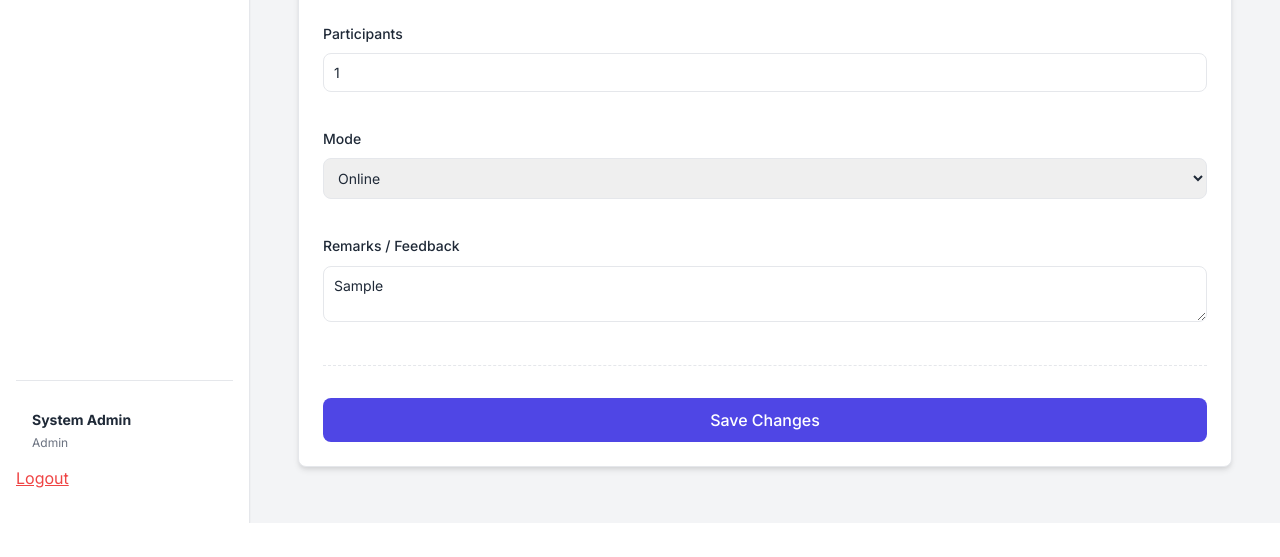
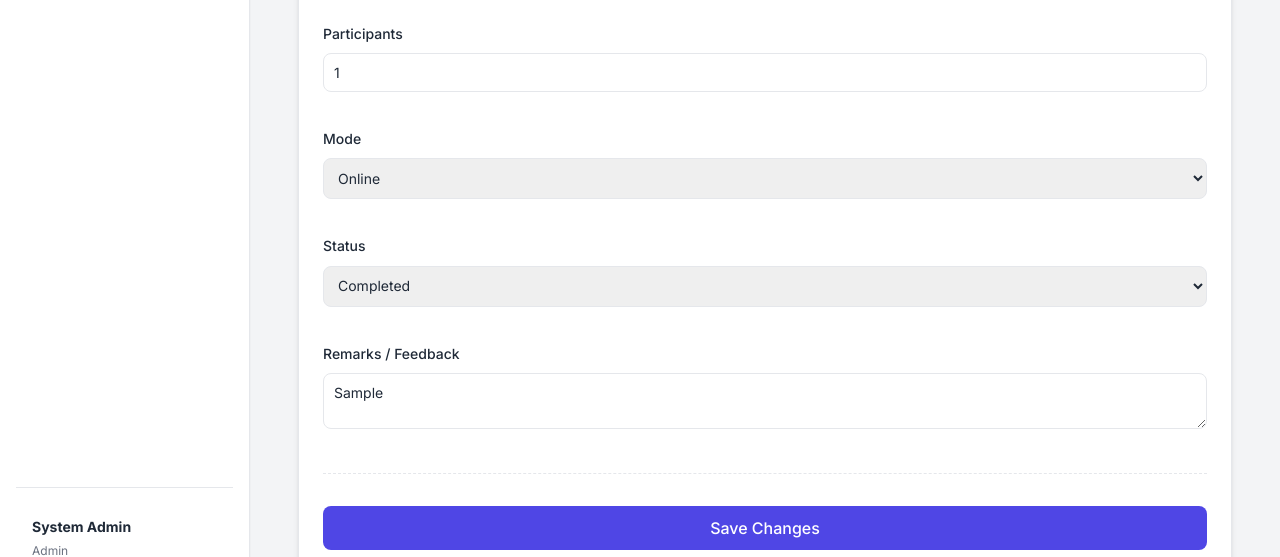
Before and after one commit to gops601/ETDomainTrainerDashboard, a Flask app: page /admin/entry/edit/1 in a window 1280 px wide. Shown: the part 784-1341 px from the top of the page. Before the commit the page ends 1307 px from the top, so only its background shows below. Run offline with Flask 3, Linux system fonts and the light colour scheme; a user stored in the database is signed in; tables that the repository leaves empty hold one stand-in row (values such as "Sample post").

Commit message:
Added training status and enabled trainer edit access

```diff
--- a/app.py
+++ b/app.py
@@ -346,9 +346,21 @@ def register_routes(app):
 
     @app.route('/admin/entry/edit/<int:id>', methods=['GET', 'POST'])
     @login_required
-    @admin_required
     def edit_entry(id):
         entry = TrainingEntry.query.get_or_404(id)
+
+        # Check permissions: Admin, Domain Lead (of same domain), or the Owner
+        can_edit = False
+        if current_user.role == 'admin':
+            can_edit = True
+        elif current_user.role == 'domain_lead' and entry.trainer.domain == current_user.domain:
+            can_edit = True
+        elif entry.trainer_id == current_user.id:
+            can_edit = True
+
+        if not can_edit:
+            flash('Access denied.', 'danger')
+            return redirect(url_for('index'))
         if request.method == 'POST':
             entry.from_date = datetime.strptime(request.form.get('from_date'), '%Y-%m-%d').date()
             entry.to_date = datetime.strptime(request.form.get('to_date'), '%Y-%m-%d').date()
@@ -361,11 +373,13 @@ def register_routes(app):
                 entry.training_type_id = int(request.form.get('type_id')) if request.form.get('type_id') else None
                 entry.participants_count = int(request.form.get('participants')) if request.form.get('participants') else None
                 entry.mode = request.form.get('mode')
+                entry.status = request.form.get('status')
             else:
                 entry.ou_id = None
                 entry.training_type_id = None
                 entry.participants_count = None
                 entry.mode = None
+                entry.status = None
 
             entry.title = request.form.get('title')
             entry.duration = float(request.form.get('duration', 0.0))
@@ -373,7 +387,9 @@ def register_routes(app):
 
             db.session.commit()
             flash('Entry updated successfully.', 'success')
-            return redirect(url_for('admin_dashboard'))
+            if current_user.role in ['admin', 'domain_lead']:
+                return redirect(url_for('admin_dashboard'))
+            return redirect(url_for('trainer_dashboard'))
 
         ous = OU.query.all()
         types = TrainingType.query.all()
@@ -420,6 +436,7 @@ def register_routes(app):
             participants = request.form.getlist('participants[]')
             durations = request.form.getlist('duration[]')
             modes = request.form.getlist('mode[]')
+            statuses = request.form.getlist('status[]')
             remarks = request.form.getlist('remarks[]')
 
             try:
@@ -446,6 +463,7 @@ def register_routes(app):
                         participants_count=int(participants[i]) if is_train and participants[i] else None,
                         duration=float(durations[i]) if i < len(durations) and durations[i] else 0.0,
                         mode=modes[i] if is_train and i < len(modes) else None,
+                        status=statuses[i] if is_train and i < len(statuses) else None,
                         remarks=remarks[i] if i < len(remarks) else ""
                     )
                     db.session.add(entry)
--- a/models.py
+++ b/models.py
@@ -48,5 +48,6 @@ class TrainingEntry(db.Model):
     participants_count = db.Column(db.Integer, nullable=True)
     duration = db.Column(db.Float, nullable=False, default=0.0)
     mode = db.Column(db.String(50), nullable=True) # 'Online' or 'Offline'
+    status = db.Column(db.String(50), nullable=True, default='Completed') # 'Session in progress', 'Project Phase', 'Internship Phase', 'Completed'
     remarks = db.Column(db.Text, nullable=True)
     created_at = db.Column(db.DateTime, default=datetime.utcnow)
--- a/templates/admin/edit_entry.html
+++ b/templates/admin/edit_entry.html
@@ -78,6 +78,16 @@
                 </select>
             </div>
 
+            <div class="form-group training-field" style="{% if not entry.is_training %}display: none;{% endif %}">
+                <label class="form-label">Status</label>
+                <select name="status" class="form-control" {% if entry.is_training %}required{% endif %}>
+                    <option value="Session in progress" {% if entry.status == 'Session in progress' %}selected{% endif %}>Session in progress</option>
+                    <option value="Project Phase" {% if entry.status == 'Project Phase' %}selected{% endif %}>Project Phase</option>
+                    <option value="Internship Phase" {% if entry.status == 'Internship Phase' %}selected{% endif %}>Internship Phase</option>
+                    <option value="Completed" {% if entry.status == 'Completed' %}selected{% endif %}>Completed</option>
+                </select>
+            </div>
+
             <div class="form-group" style="grid-column: span 1;">
                 <label class="form-label">Remarks / Feedback</label>
                 <textarea name="remarks" class="form-control" rows="2" style="resize: vertical;">{{ entry.remarks or '' }}</textarea>
```
Also changed, not shown: migrate.py (+7 -0 lines), templates/admin/dashboard.html (+9 -1 lines), templates/trainer/dashboard.html (+9 -0 lines), templates/trainer/entry_form.html (+10 -0 lines).
